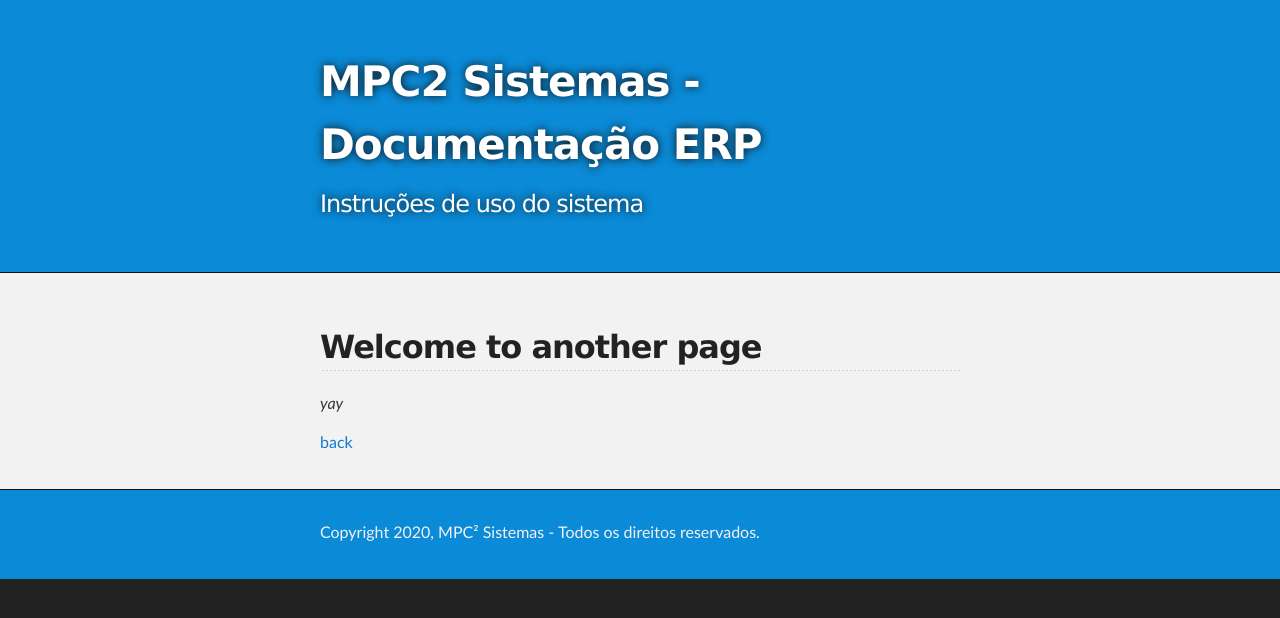
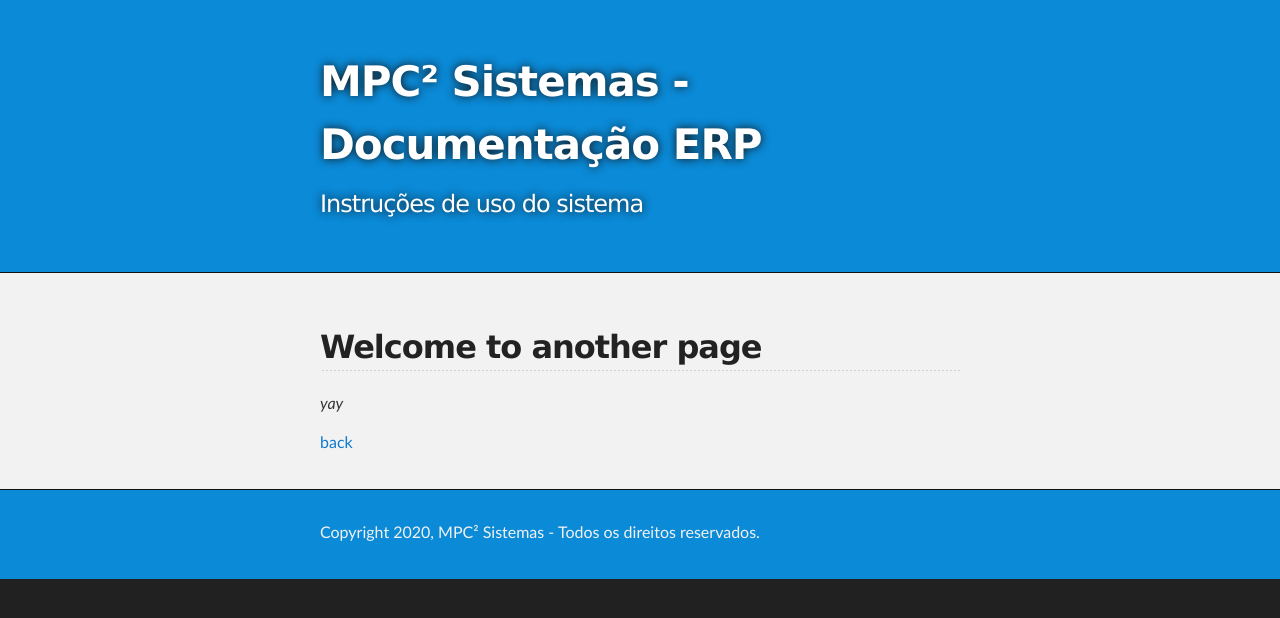
Before and after one commit to mpc2erp/mpc2erp.github.io, a Jekyll site: the page built from another-page.md, in a window 1280 px wide. Shown: the top 618 px of the page. Built offline with Jekyll 4.4.1, drawn with Linux system fonts in a browser that asks for light colours; our own code applies the rules of GitHub Pages for plain Markdown files.

Commit message:
Update _config.yml

```diff
--- a/_config.yml
+++ b/_config.yml
@@ -1,4 +1,4 @@
-title: MPC2 Sistemas - Documentação ERP
+title: MPC² Sistemas - Documentação ERP
 description: Instruções de uso do sistema
 show_downloads: false
 theme: jekyll-theme-slate
```
